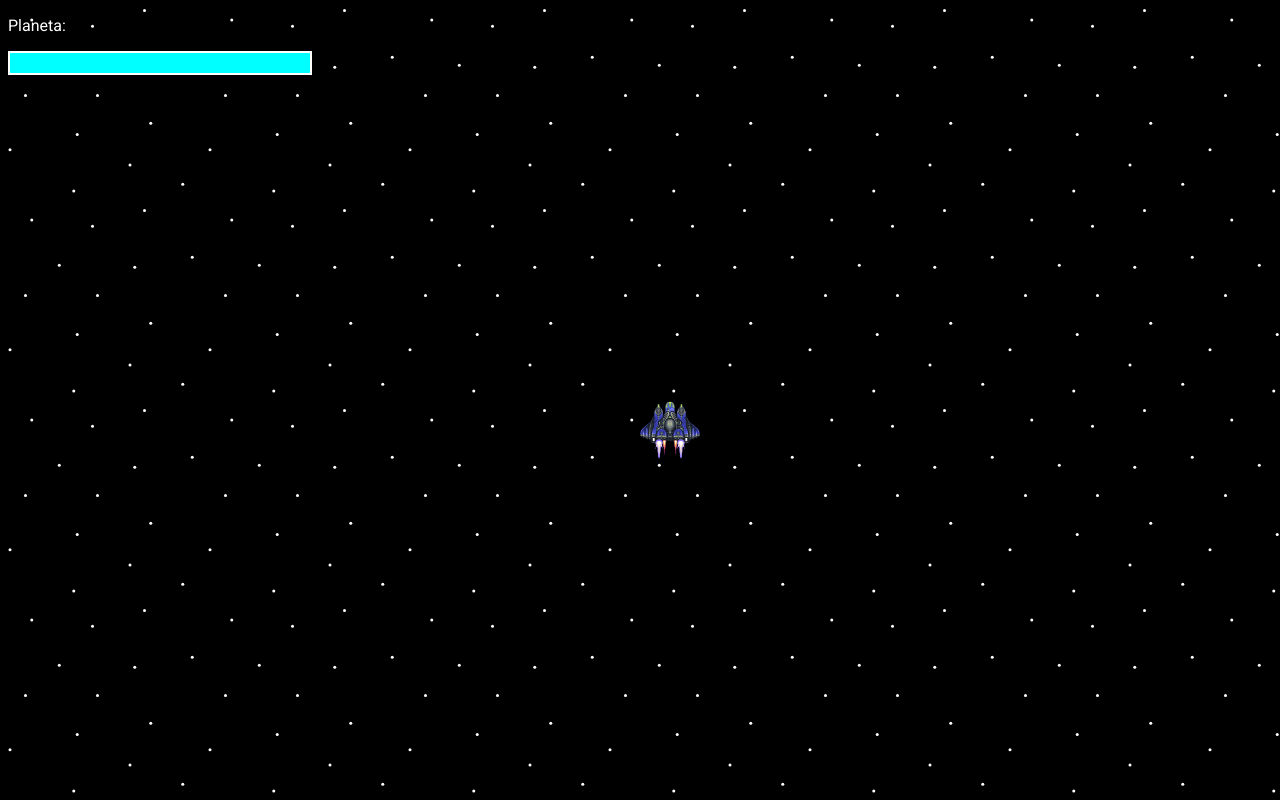
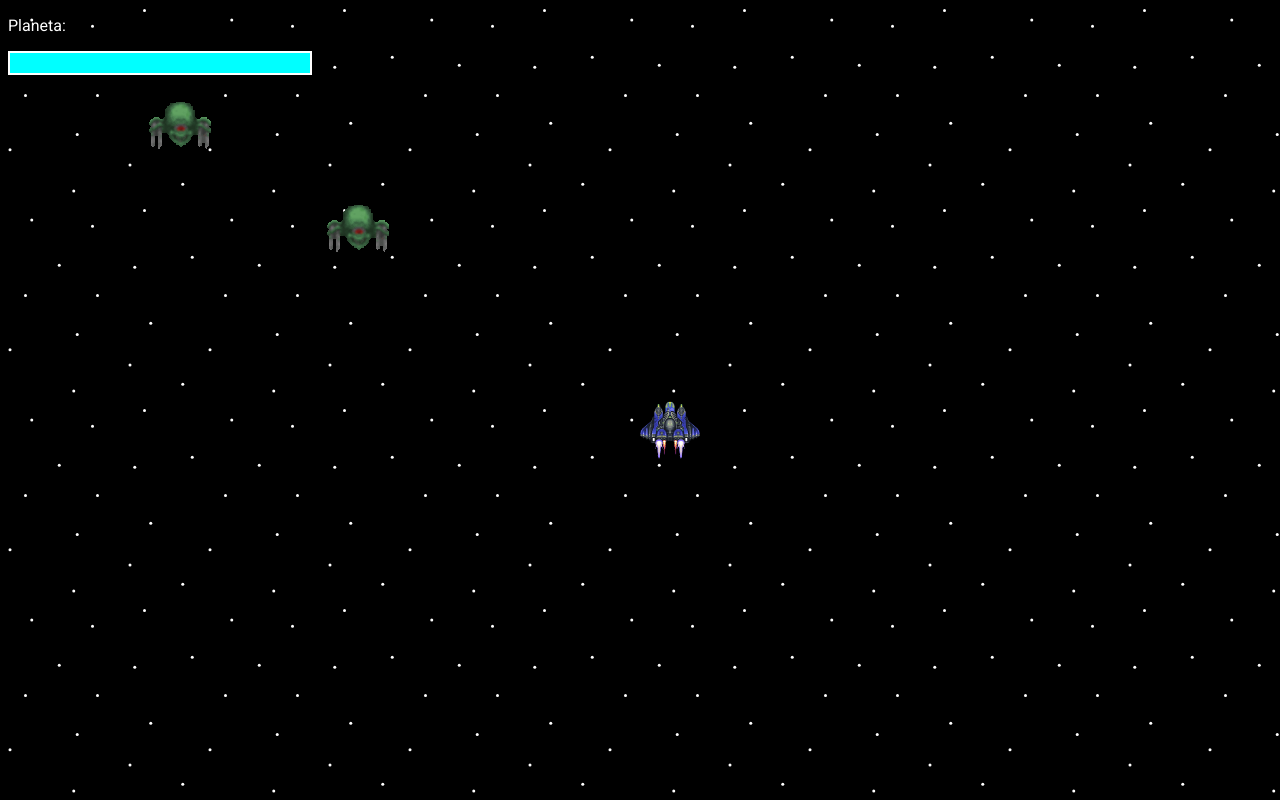
Before and after one commit to alvaroeduardo/A2_2021-2, a plain HTML site: page index.html in a window 1280 px wide. Drawn offline with Linux system fonts and the light colour scheme.

Commit message:
Adiciona aliens

```diff
--- a/index.html
+++ b/index.html
@@ -14,7 +14,7 @@
             <div id="medidorPlaneta">
                 <div id="barraPlaneta"></div>
             </div>
-            <div id="contBombas"></div>
+            <div id="contAlien"></div>
         </div>
 
         <div id="telaMsg" class="telaMsg">
--- a/script.js
+++ b/script.js
@@ -1,89 +1,9 @@
-// const nave = document.getElementById('nave');
-
-// const vel = 5;
-
-// let posX, posY, dirX, dirY, frames;
-// let game = true;
-
-// const controls = {
-//     Down(e){
-//         let tecla = e.keyCode;
-
-//         // Cima & Baixo
-//         if(tecla == 38){
-//             console.log('Cima')
-//             dirY = -1;
-
-//         } else if(tecla == 40){
-//             console.log('Baixo')
-//             dirY = 1;
-//         }
-
-//         // Esquerda & Direita
-//         if(tecla == 37){
-//             console.log('Esquerda');
-//             dirX = -1;
-
-//         } else if(tecla == 39){
-//             console.log('Direita')
-//             dirX = 1;
-//         }
-//     },
-
-//     Up(e){
-//         let tecla = e.keyCode;
-
-//         if(tecla == 38 || tecla == 40){
-//             dirY = 0;
-//         }
-
-//         if(tecla == 37 || tecla == 39){
-//             dirX = 0;
-//         }
-//     }
-// }
-
-// function naveControl(){
-//     posY += dirY * vel;
-//     posX += dirX * vel;
-
-//     nave.style.top = posY;
-//     nave.style.left = posX;
-// }
-
-// function gameLoop(){
-//     if(game){
-//         naveControl();
-//     }
-
-//     frames = requestAnimationFrame(gameLoop)
-// }
-
-// function start(){
-//     dirY = 0;
-//     dirX = 0;
-
-//     let tTelaAltura = window.innerHeight;
-//     let tTelaLargura = window.innerWidth;
-
-//     posY = tTelaAltura / 2;
-//     posX = tTelaLargura / 2;
-
-//     nave.style.top = posY;
-//     nave.style.left = posX;
-
-//     gameLoop();
-// }
-
-// window.addEventListener('load', start);
-// document.addEventListener('keydown', controls.Down);
-// document.addEventListener('keyup', controls.Up);
-
-var diryJ, dirxJ, jog, velJ, pjx, pjy, velT;
+var diryJ, dirxJ, jog, velJ, pjx, pjy, velT, velA;
 var tamTelaW, tamTelaH;
 var jogo;
+var contAliens, painelContAlien, tmpCriaAlien;
 var frames;
-
+var aliensTotal, vidaPlaneta;
 
 
 //Função que determina os eventos quando eu APERTO as teclas.
@@ -122,6 +42,40 @@ function teclaUp() {
 }
 ////////
 
+function criarAlien(){
+    if(jogo){
+        var y = 0;
+        var x = Math.random()*pjx;
+        var alien=document.createElement("div");
+        var att1=document.createAttribute("class");
+        var att2=document.createAttribute("style");
+        att1.value="alien";
+        att2.value="top:"+y+"px;left:"+x+"px";
+        alien.setAttributeNode(att1);
+        alien.setAttributeNode(att2);
+        document.body.appendChild(alien);
+        contAliens--;
+    }
+}
+
+function controlaAlien(){
+    aliensTotal = document.getElementsByClassName('alien');
+    var tam = aliensTotal.length;
+
+    for(let i = 0; i<tam; i++){
+        if(aliensTotal[i]){
+            var pi = aliensTotal[i].offsetTop;
+            pi += velA;
+
+            aliensTotal[i].style.top = pi+"px";
+            if(pi>tamTelaH){
+                vidaPlaneta -= 10;
+                aliensTotal[i].remove();
+            }
+        }
+    }
+}
+
 function atira(x,y){
  var t=document.createElement("div");
  var att1=document.createAttribute("class");
@@ -134,7 +88,7 @@ function atira(x,y){
 }
 
 function controleTiros(){
-    const tiros = document.getElementsByClassName('tiroJog');
+    var tiros = document.getElementsByClassName('tiroJog');
     var tam = tiros.length;
     for(let i = 0; i<tam; i++){
         if(tiros[i]){
@@ -163,6 +117,7 @@ function gameLoop() {
         //Funções de Controle
         controlaJogador();
         controleTiros();
+        controlaAlien();
     }
     //Função que vai gerir o Loop do game, gerando a animação - OBSERVE A RECURSIVIDADE (gameLoop -> frames -> gameLoop)
     frames = requestAnimationFrame(gameLoop);
@@ -181,14 +136,22 @@ function inicia() {
     pjx = tamTelaW/2;
     pjy = tamTelaH/2;
     velJ = 5;
+    velA = 1;
     velT = 6;
     jog = document.getElementById("nave");
-    //retorna a posição de um elemento especificado.
+    // retorna a posição de um elemento especificado.
     jog.style.top = pjy + "px";
     jog.style.left = pjx + "px";
-    gameLoop();
 
 
+    contAliens = 150;
+    clearInterval(tmpCriaAlien)
+    tmpCriaAlien = setInterval(criarAlien, 1700)
+
+    vidaPlaneta = 300;
+
+
+    gameLoop();
 }
 
 //addEventListener() registra uma única espera de evento em um único alvo(no caso, window).
--- a/style.css
+++ b/style.css
@@ -42,3 +42,10 @@ body{
     border-radius: 6px;
     position: absolute;
 }
+
+.alien{
+    width: 70px;
+    height: 70px;
+    background: url('./img/alien_min.gif') center;
+    position: absolute;
+}
```
Also changed, not shown: img/alien_explosion_min.gif (added), img/alien_min.gif (added).
